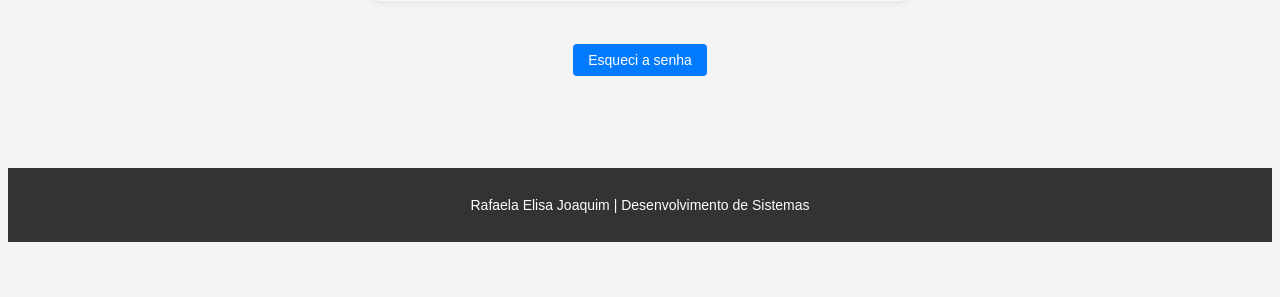
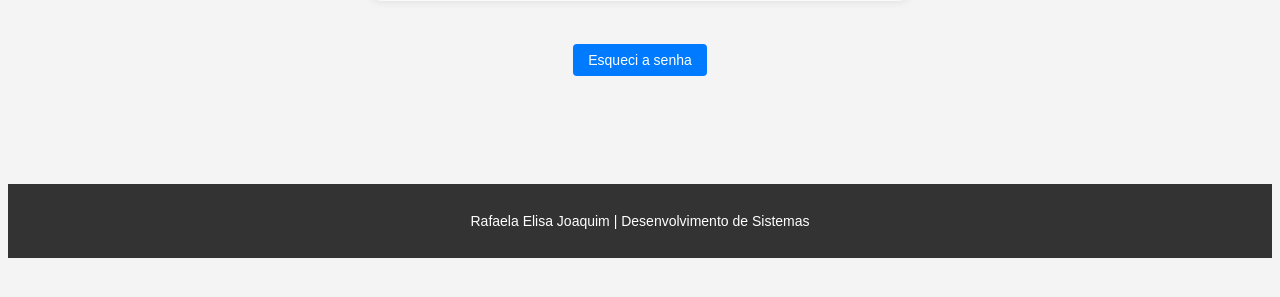
Before and after one commit to rafaelaelisajoaquim/Rafaela_Joaquim_prova, a PHP site: page / in a window 1280 px wide. Shown: the part 333-630 px from the top of the page. Run offline with PHP 8.4, Linux system fonts and the light colour scheme.

Commit message:
Página de Login
Alteração da estilização.

```diff
--- a/index.php
+++ b/index.php
@@ -60,7 +60,7 @@
             background-color: #333;
             color:white;
             padding: 15px;
-            margin-top: 99px;
+            margin-top: 115px;
             font-size:14px;
         }
     </style>
```
